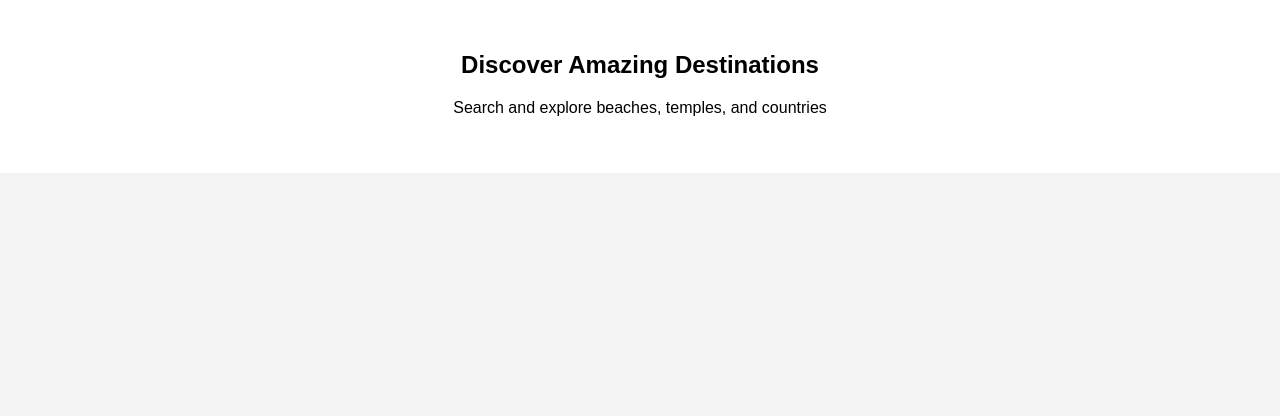
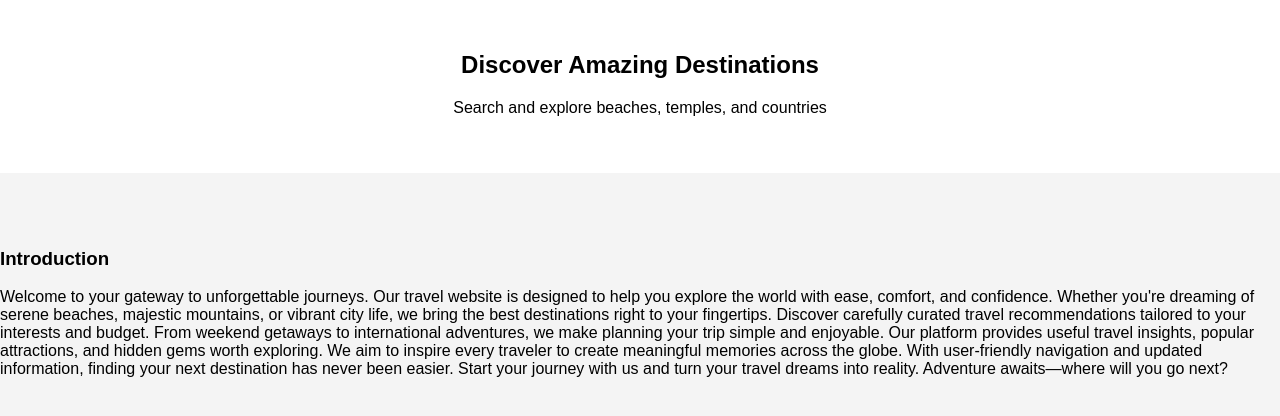
Before and after one commit to jadavshreya16-sketch/travel, a plain HTML site: page index.html in a window 1280 px wide. Shown: the part 56-472 px from the top of the page. Drawn offline with Linux system fonts and the light colour scheme.

Commit message:
index.html

```diff
--- a/index.html
+++ b/index.html
@@ -39,5 +39,7 @@
 </section>
 
 <script src="script.js"></script>
+  <h3>Introduction</h3>
+  <p>Welcome to your gateway to unforgettable journeys. Our travel website is designed to help you explore the world with ease, comfort, and confidence. Whether you're dreaming of serene beaches, majestic mountains, or vibrant city life, we bring the best destinations right to your fingertips. Discover carefully curated travel recommendations tailored to your interests and budget. From weekend getaways to international adventures, we make planning your trip simple and enjoyable. Our platform provides useful travel insights, popular attractions, and hidden gems worth exploring. We aim to inspire every traveler to create meaningful memories across the globe. With user-friendly navigation and updated information, finding your next destination has never been easier. Start your journey with us and turn your travel dreams into reality. Adventure awaits—where will you go next?</p>
 </body>
 </html>
```
